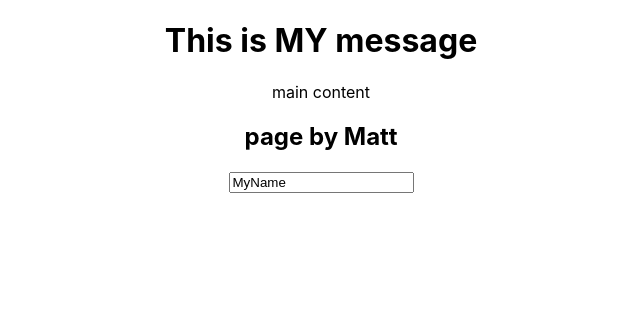
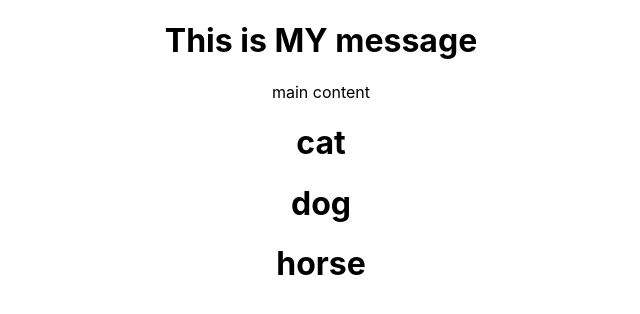
Before and after one commit to rangelMatt/gym-app, a React (Create React App) app: page / in a window 1280 px wide. Shown: the top 314 px of the page, without its empty margins (319-959 px from the left). Built offline with nearby package versions, Linux system fonts and the light colour scheme.

Commit message:
added animal map and key

```diff
--- a/src/components/footer.js
+++ b/src/components/footer.js
@@ -20,23 +20,18 @@
   }
 
   render() {
+
+    const animals = ['cat', 'dog', 'horse'];
+
     return (
       <div>
-
-
-        {this.state.isLogin ? (
-          <React.Fragment>
-            <h2 onClick={this.props.myAlert}>
-              {this.props.trademark}
-            </h2>
-            <input value={this.state.name}
-              onChange={this.changed} type="text" />
-          </React.Fragment>
-        ) : (<React.Fragment>
-          <h2>You can't see this content</h2>
-          <h2>Please login to see content</h2>
-        </React.Fragment>
-        )}
+        {animals.map(animal => {
+          return (
+            <div key={animal}>
+              <h1 >{animal}</h1>
+            </div>
+          );
+        })}
       </div>
     )
 
```
